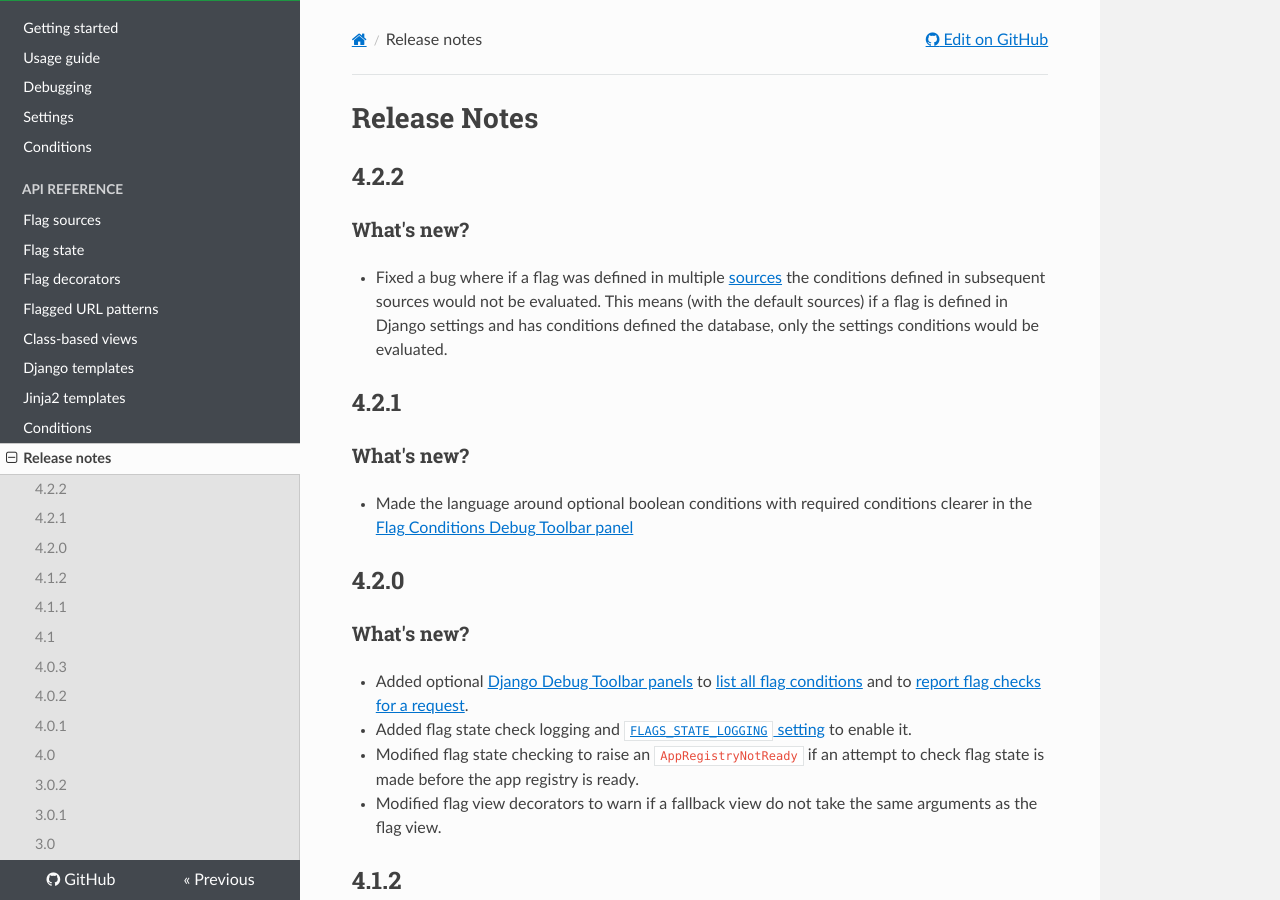
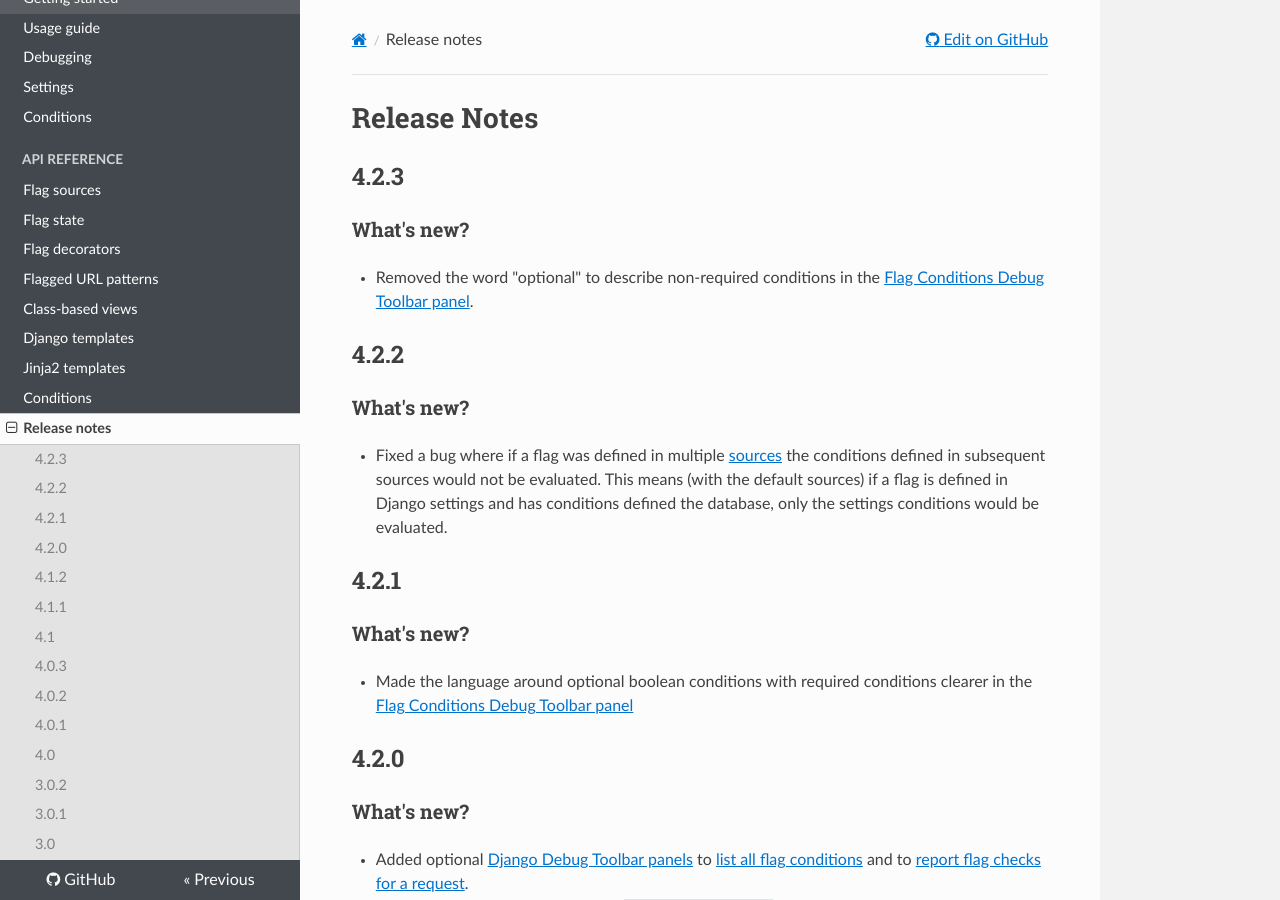
Before and after one commit to cfpb/django-flags, an MkDocs documentation site: the page built from docs/releasenotes.md, in a window 1280 px wide and 900 px high. Built offline with MkDocs 1.6.1, drawn with Linux system fonts in a browser that asks for light colours; nearby versions of some CDN libraries; old or Windows-style settings are respelled for this version of MkDocs.

Commit message:
Update version and release notes for 4.2.3

```diff
--- a/docs/releasenotes.md
+++ b/docs/releasenotes.md
@@ -1,4 +1,11 @@
 # Release Notes
+
+## 4.2.3
+
+### What's new?
+
+- Removed the word "optional" to describe non-required conditions in the [Flag Conditions Debug Toolbar panel](https://cfpb.github.io/django-flags/debugging/#django-debug-toolbar-panels).
+
 
 ## 4.2.2
 
--- a/setup.py
+++ b/setup.py
@@ -27,7 +27,7 @@
     long_description=long_description,
     long_description_content_type='text/markdown',
     license='CC0',
-    version='4.2.2',
+    version='4.2.3',
     include_package_data=True,
     packages=find_packages(),
     install_requires=install_requires,
```
